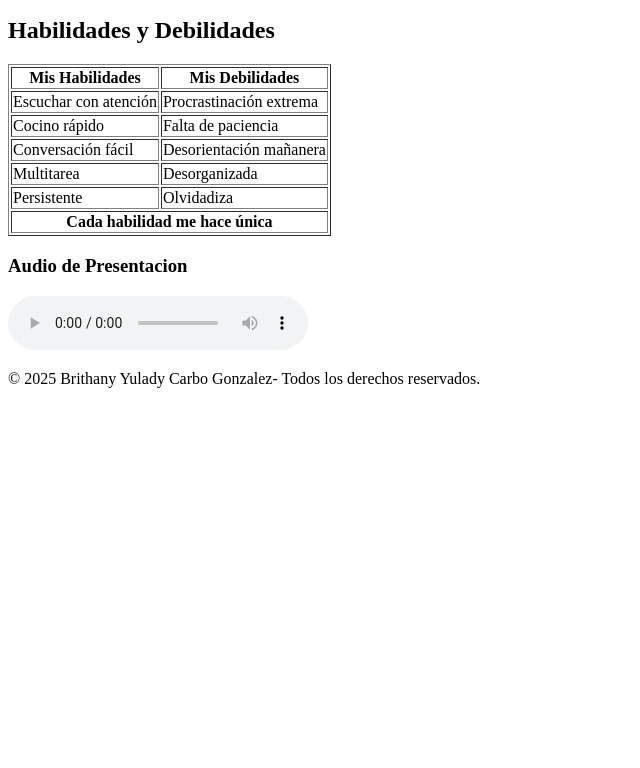
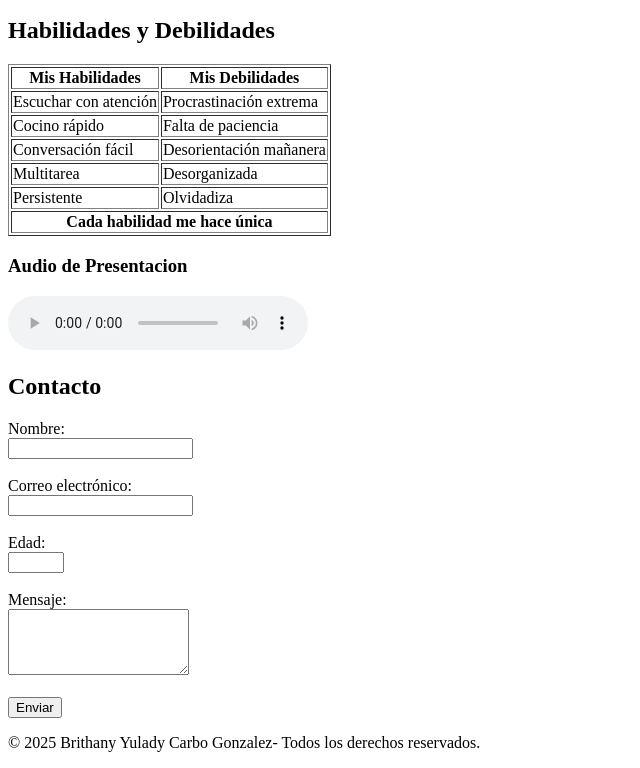
Before and after one commit to Britelak1015/Mi_PortafolioBc, a plain HTML site: page index.html in a window 1280 px wide. Shown: the part 861-1629 px from the top of the page, without its empty margins (0-640 px from the left). Before the commit the page ends 1265 px from the top, so only its background shows below. Drawn offline with Linux system fonts and the light colour scheme.

Commit message:
Update index.html

```diff
--- a/index.html
+++ b/index.html
@@ -99,6 +99,22 @@
             </article>
         </section>
     </main>
+    <h2>Contacto</h2>
+  <form action="/enviar" method="post">
+    <label for="nombre">Nombre:</label><br>
+    <input type="text" id="nombre" name="nombre" required minlength="2" maxlength="50"><br><br>
+
+    <label for="email">Correo electrónico:</label><br>
+    <input type="email" id="email" name="email" required><br><br>
+
+    <label for="edad">Edad:</label><br>
+    <input type="number" id="edad" name="edad" required min="18" max="99"><br><br>
+
+    <label for="mensaje">Mensaje:</label><br>
+    <textarea id="mensaje" name="mensaje" rows="4" required minlength="10" maxlength="300"></textarea><br><br>
+
+    <button type="submit">Enviar</button>
+  </form>
 <!-- este es el pie de paguina -->
     <footer>
         <p>&copy; 2025 Brithany Yulady Carbo Gonzalez- Todos los derechos reservados.</p>
```
